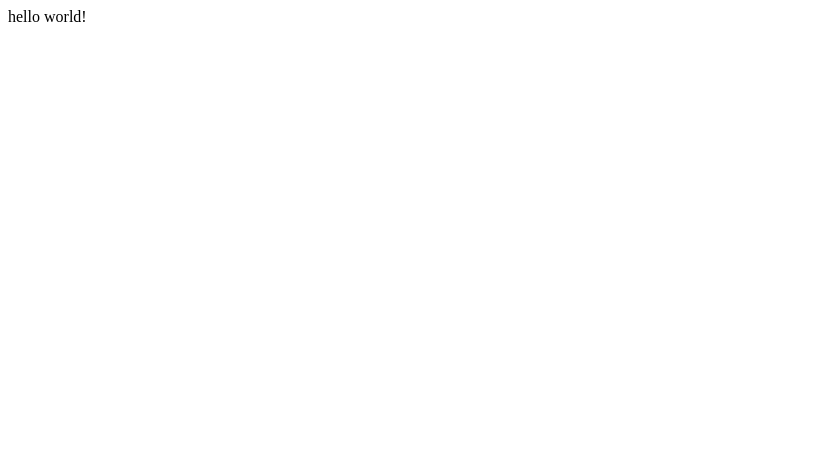
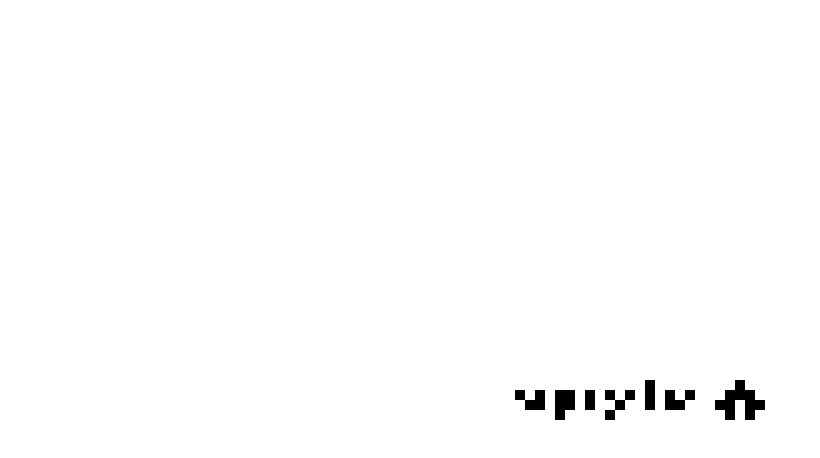
Before and after one commit to upiylu/upiylu.github.io, a plain HTML site: page index.html in a window 1280 px wide. Shown: the whole page, without its empty margins (0-820 px from the left). Drawn offline with Linux system fonts and the light colour scheme.

Commit message:
Add files via upload

```diff
--- a/index.html
+++ b/index.html
@@ -1,5 +1,11 @@
 <html>
+    <head>
+        <link rel="stylesheet" href="style.css">
+        <meta name="viewport" content="width=device-width, initial-scale=1.0">
+        <title>upiylu</title>
+        <link rel="icon" type="image/x-icon" href="favicon.png">
+    </head>
     <body>
-        hello world!
+        <img src="upiyluLogo.svg">
     </body>
 </html>
--- /dev/null
+++ b/style.css
@@ -0,0 +1,10 @@
+img {
+    margin: 0;
+    position: absolute;
+    top: 50%;
+    left: 50%;
+    transform: translate(-50%, -50%);
+
+    pointer-events: none;
+    user-select: none;
+}
```
Also changed, not shown: favicon.png (added), upiyluLogo.svg (added).
